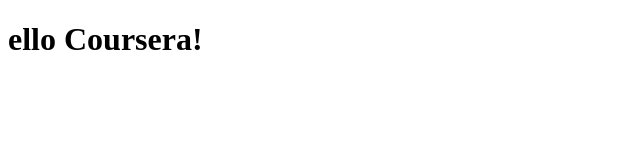
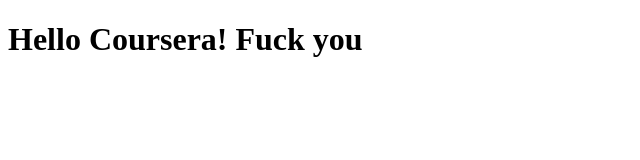
Before and after one commit to solkarim/coursera-test, a plain HTML site: page site/index.html in a window 1280 px wide. Shown: the whole page, without its empty margins (0-640 px from the left). Drawn offline with Linux system fonts and the light colour scheme.

Commit message:
Small addtion to index

```diff
--- a/site/index.html
+++ b/site/index.html
@@ -4,6 +4,6 @@
 	<title>Hello Coursera!</title>
 </head>
 <body>
-<h1>ello Coursera!</h1>
+<h1>Hello Coursera! Fuck you</h1>
 </body>
 </html>
```
